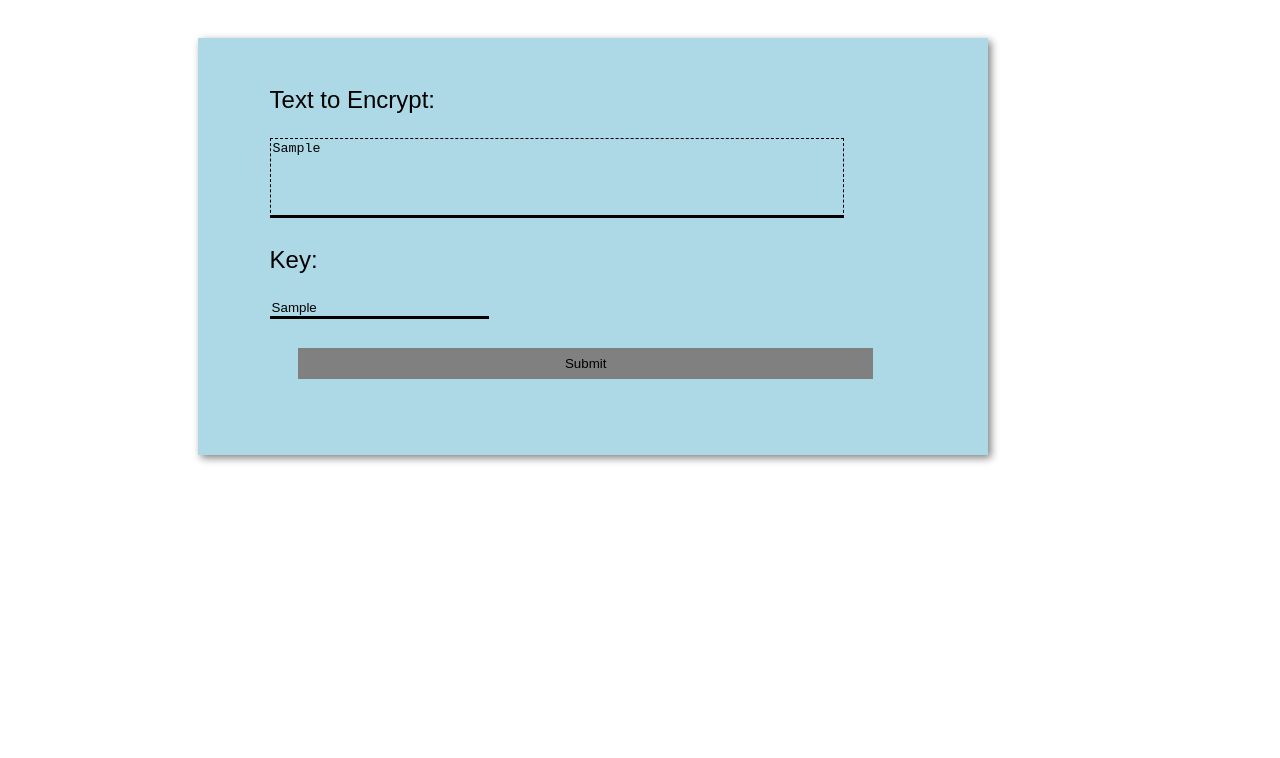
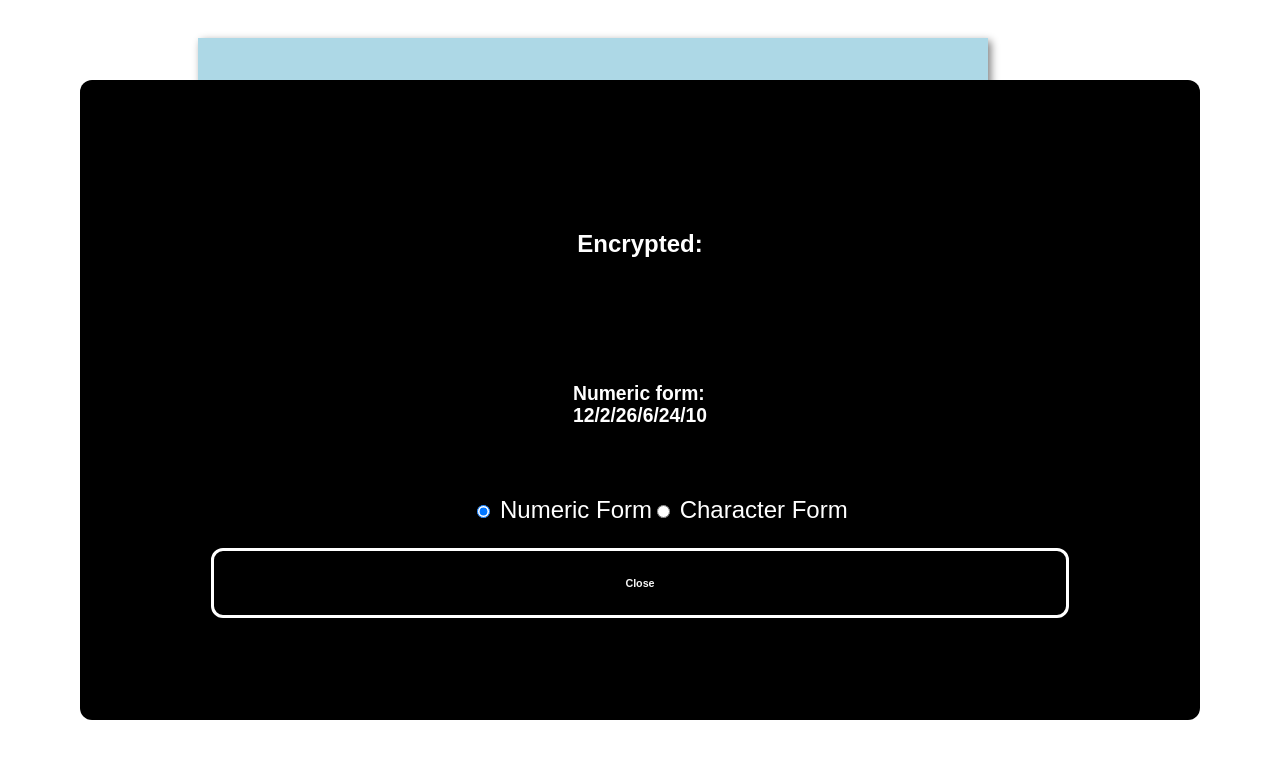
Before and after one commit to iuri-pdista/Vigenere-Cypher-Encrypter, a plain HTML site: page index.html in a window 1280 px wide. Both pictures are taken after typing "Sample", "Sample" into the empty fields and a click on the button "Submit". Drawn offline with Linux system fonts and the light colour scheme.

Commit message:
fixed some issues

```diff
--- a/index.html
+++ b/index.html
@@ -5,7 +5,7 @@
 	<meta charset="UTF-8">
 	<meta name="viewport" content="width=, initial-scale=1.0">
 	<link rel="stylesheet" href="style.css">
-	<!--<link rel="shortcut icon" href="favicon.ico" type="image/x-icon">-->
+	<link rel="shortcut icon" href="./assets/favicon.ico" type="image/x-icon" id="favicon">
 	<title>Encrypter</title>
 </head>
 
@@ -17,7 +17,7 @@
 					<p class="EncHeader">
 						Text to Encrypt:
 					</p>
-					<textarea name="UncryptedInput" id="UncryptedInput" required></textarea>
+					<textarea name="UncryptedInput" id="UncryptedInput" required maxlength="70"></textarea>
 				</li>
 				<li id="key" class="KeyText">
 					<p class="EncHeader">
@@ -31,15 +31,15 @@
 			</ul>
 		</form>
 	</section>
-	<div id="encDiv" class="Encrypted">
-		<p>
+	<div id="encDiv" class="Encrypted hide">
+		<p class="popUpHeader">
 			<h4>Encrypted:</h4>
 		</p>
 		<div id="EncryptedDiv">
 		</div>
 		<div class="radioPopupBtn">
 			<form id="encryptionForm">
-				<ul class="encryptionForm">
+				<ul class="encryptionForm radBtn">
 					<li>
 						<input type="radio" name="ecryptionType" id="numeric" value="numeric" checked onchange="textPrinter()">
 						<label for="numeric">
@@ -55,7 +55,7 @@
 				</ul>
 			</form>
 		</div>
-		<button type="button" class="btnClose" onclick="popUpCloser()">
+		<button type="button" class="btnClose" id="btnPopUp" onclick="popUpCloser()">
 			<h6>
 				Close
 			</h6>
--- a/script.js
+++ b/script.js
@@ -51,7 +51,6 @@ const charEncryption = (numericEncrypted) => {
         charEncrypted[i] = alphabet(numericEncrypted[i]);
     }
     charEncrypted = charEncrypted.toString();
-    alert(charEncrypted);
     return charEncrypted;
 }
 
@@ -59,11 +58,11 @@ const keySetter = () => {
     let keyValue = document.getElementById("KeyInput").value;
     let keyValueArray = keyValue.split(" ");
     let arrayLenght = keyValueArray.length;
-    alert(arrayLenght);
+    console.log(arrayLenght);
     if (arrayLenght != 1){
-        alert("The key must contain only alphabetic characters");
+        akert("The key must contain only alphabetic characters");
     }
-    alert(keyValue.toString().trim());
+    console.log(keyValue.toString().trim());
     Encrypt.key = keyValue;
     console.log(Encrypt.key);
 }
@@ -92,33 +91,45 @@ function UncryptedSetter() {
         final_enrypted += FINAL_ENCRYPTED[i];
     }
     Encrypt.encrypted = final_enrypted;
-    alert(final_enrypted);
+    console.log(final_enrypted);
 }
 
 textPrinter = () =>{
+    let favicon = document.getElementById("favicon");
+    favicon.href = "assets/opened.ico";
     let encryptedTextDiv = document.getElementById("EncryptedDiv");
     let encryptedDiv = document.getElementById("encDiv");
-    encryptedTextDiv.innerHTML = "Numeric form: " + Encrypt.encrypted;
+    let btnPopUp = document.getElementById("btnPopUp");
+    encryptedTextDiv.style.fontSize = "smaller";
+    if (Encrypt.encrypted.length >= 50){
+        btnPopUp.style.marginBottom = "8rem";
+    }
+    if (Encrypt.encrypted.length <= 30){
+        alert("teste");
+        encryptedTextDiv.style.fontSize = "larger"
+    }
+    encryptedTextDiv.innerHTML = "<h6>Numeric form: " + Encrypt.encrypted;
     let encryptedForm = document.getElementById("encryptionForm");
     encryptedForm.reset();
-    encryptedDiv.style.display = "block !important";
+    encryptedDiv.classList.remove("hide");
 }
 
 textChanger = () =>{
     let encryptedTextDiv = document.getElementById("EncryptedDiv");
     let encryptedDiv = document.getElementById("encDiv");
+    favicon.href = "assets/opened.ico";
     /*let encryptedCharArray = Encrypt.encryptedChar.split(",");
     for (let i = 0; i < encryptedCharArray.length; i++){
         Encrypt.encryptedChar += encryptedCharArray[i];
     }*/
-    encryptedTextDiv.innerHTML = " String  form: " + "<br>" + Encrypt.encryptedChar;
-    encryptedDiv.style.display = "block !important";
+    encryptedTextDiv.innerHTML = " <h6>String  form: " + "<br>" + Encrypt.encryptedChar;
+    encryptedDiv.classList.remove("hide");
     encryptedForm.reset();
 }
 
 popUpCloser = () => {
     let encryptedDiv = document.getElementById("encDiv");
-    encryptedDiv.style.display = "none !important";
+    encryptedDiv.classList.add("hide");
 }
 
 const alphabet = (position) => {
--- a/style.css
+++ b/style.css
@@ -1,3 +1,6 @@
+body{
+    box-sizing: border-box;
+}
 section{
     z-index: -2;
 }
@@ -17,9 +20,10 @@ section{
     box-shadow: 3px 3px 8px grey;
 }
 ul{
+    list-style-type: none;
+}
+ul.radBtn{
     list-style: none;
-}
-ul.RadsBtn{
     display: flex;
     flex-direction: row;
 }
@@ -74,23 +78,44 @@ button:focus.BtnSubmit  {
     outline-width: 0px;
 }
 .Encrypted{
-    display: none !important;
-    padding: 3rem;
+    padding-top: 0px;
+    padding: 1.5rem;
     font-family: Arial, Helvetica, sans-serif;
-    position: fixed;
     font-size: 1.5rem;
-    top: 6rem;
-    left: 5rem;
+    align-items: center;
+    justify-content: center;
+    position: absolute;
+    top: 0rem;
+    left: 0px;
+    right: 0px;
+    bottom: 0rem;
+    margin: 5rem;
     display: flex;
+    flex-direction: column;
     flex: 1;
     border-radius: 12px 12px 12px;
     background-color: black;
     color: white;
     box-shadow: 100 100 100 black;
 }
+
+.popUpHeader{
+    margin-top: 0rem;
+    margin-bottom: 3rem;
+}
+
+.EncryptedDiv{
+    margin-top: 0rem;
+}
+
+.hide{
+    display: none;
+}
+
 .btnClose{
     left: 0;
     right: 0;
+    margin-bottom: 2rem;
     width: 80%;
     background-color: black;
     color: whitesmoke;
@@ -110,6 +135,5 @@ button:focus.BtnSubmit  {
     border: 4px solid lightblue;
 }
 .encryptionForm{
-    font-size: small;
     margin-bottom: 1.5rem;
 }
```
Also changed, not shown: assets/favicon.ico (added), assets/opened.ico (added).
